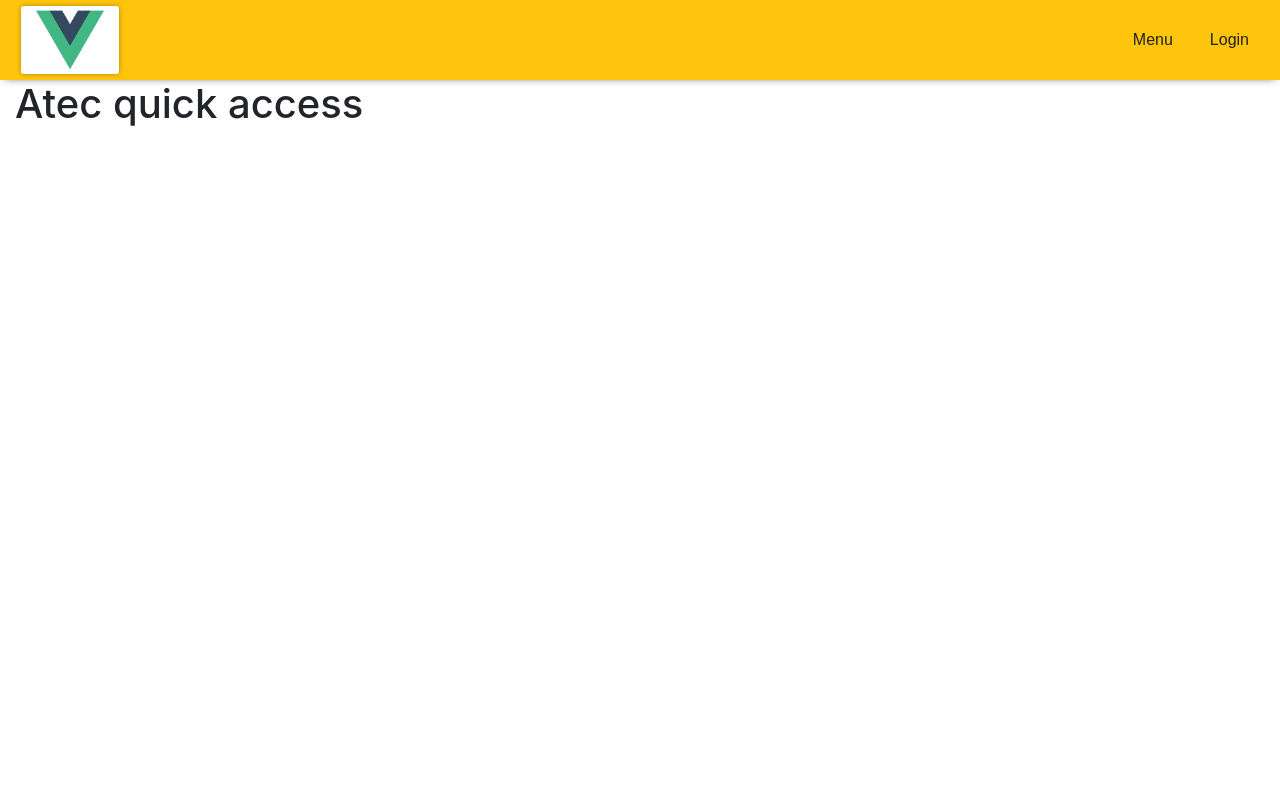
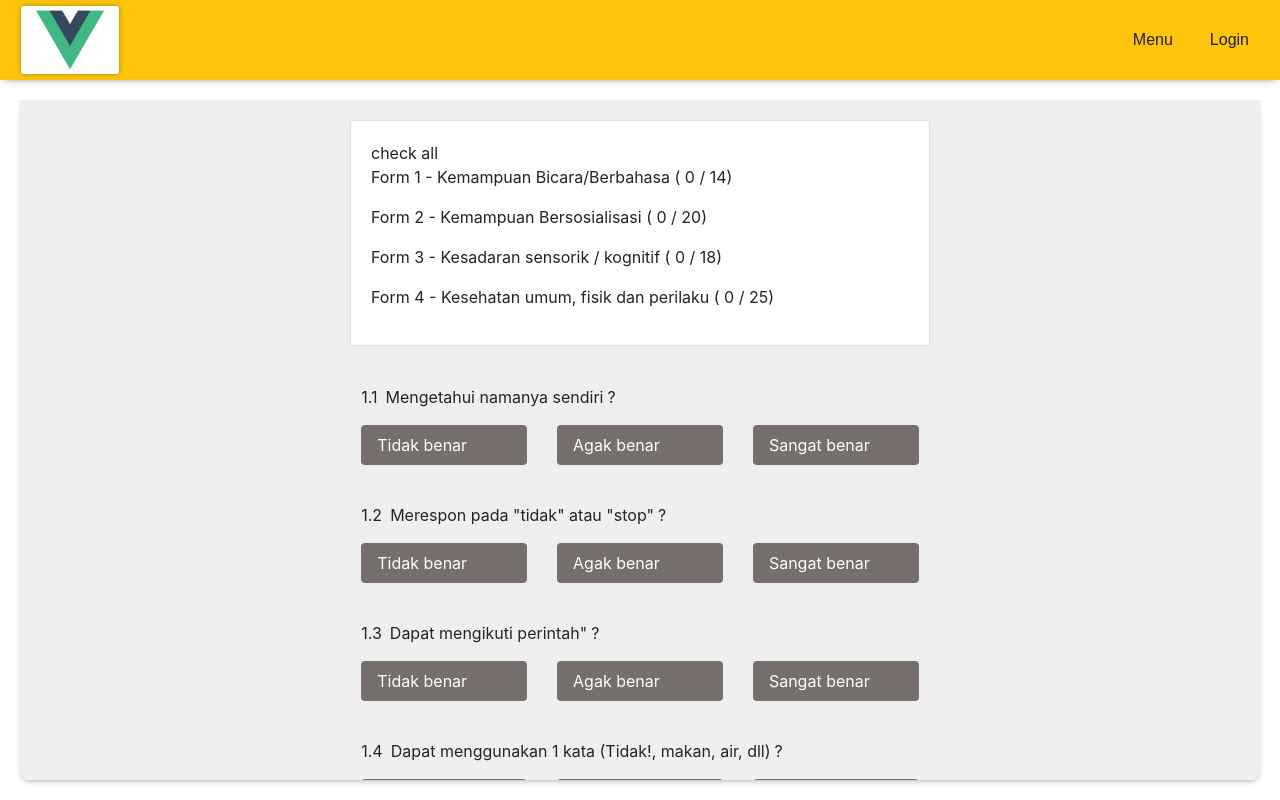
Before and after one commit to alansarluv/superkid-client, a Vue app: page /atec-quick in a window 1280 px wide. Built offline with nearby package versions, Linux system fonts and the light colour scheme.

Commit message:
Set free atec question

```diff
--- a/src/components/menu/AtecQuick.vue
+++ b/src/components/menu/AtecQuick.vue
@@ -1,5 +1,302 @@
 <template>
-  <div class="container-fluid">
-    <h1>Atec quick access</h1>
+  <div class="container-fluid container-content">
+    <div class="right-content">
+      <form @submit.prevent="onSubmitAtec">
+        <div class="row justify-content-center sticky-100 mb-3">
+          <div class="col-lg-6 col-md-8 col-sm-12">
+            <div class="card">
+              <div class="card-body">
+                <a @click="selectAllFirst()">check all</a>
+                <p
+                  class="header-question"
+                  :class="{
+                    active: (formActive === 1)
+                  }"
+                  @click="formActive = 1"
+                >
+                  <!-- class active only if formActive = 1 -->
+                  Form 1 - Kemampuan Bicara/Berbahasa ( {{atec.bicaraTotalLength}} / 14)
+                  <i v-if="atec.bicaraTotalLength === 14" class="fas fa-check"></i>
+                </p>
+                <p
+                  class="header-question"
+                  :class="{
+                    active: (formActive === 2),
+                    disabled: (atec.bicaraTotalLength < 14)
+                  }"
+                  @click="formActive = 2"
+                >
+                  Form 2 - Kemampuan Bersosialisasi ( {{atec.sosialTotalLength}} / 20)
+                  <i v-if="atec.sosialTotalLength === 20" class="fas fa-check"></i>
+                </p>
+                <p
+                  class="header-question"
+                  :class="{
+                    active: (formActive === 3),
+                    disabled: (atec.sosialTotalLength < 20)
+                  }"
+                  @click="formActive = 3"
+                >
+                  Form 3 - Kesadaran sensorik / kognitif ( {{atec.sensorikTotalLength}} / 18)
+                  <i v-if="atec.sensorikTotalLength === 18" class="fas fa-check"></i>
+                </p>
+                <p
+                  class="header-question"
+                  :class="{
+                    active: (formActive === 4),
+                    disabled: (atec.sensorikTotalLength < 18 )
+                  }"
+                  @click="formActive = 4"
+                >
+                  Form 4 - Kesehatan umum, fisik dan perilaku ( {{atec.umumTotalLength}} / 25)
+                  <i v-if="atec.umumTotalLength === 25" class="fas fa-check"></i>
+                </p>
+                <button
+                  v-show="submitBtn"
+                  type="submit"
+                  class="form-control btn btn-info"
+                  :class="{'disabled': loadingSubmit}"
+                >
+                  <template v-if="loadingSubmit">
+                    <span class="spinner-border spinner-border-sm" role="status" aria-hidden="true"></span> Loading ...
+                  </template>
+                  <span v-if="!loadingSubmit">  S  U  B  M  I  T</span>
+                </button>
+              </div>
+            </div>
+          </div>
+        </div>
+        <div class="row justify-content-center sticky-100">
+          <div class="col-lg-8 col-md-8 col-sm-12">
+            <div class="scrollable-box">
+              <div class="single-question question-form-1 mt-2">
+                <question-list
+                  v-for="(question, idx) in formQuestion"
+                  :key="idx"
+                  :question='question'
+                  :formActive='formActive'
+                  @selectedRadio='valSelectedRadio'>
+                </question-list>
+              </div>
+            </div>
+          </div>
+        </div>
+      </form>
+    </div>
   </div>
 </template>
+<script>
+  import Question from '../atec/Question';
+  import { spinnerMixin } from '../../mixins/general';
+
+  export default {
+    data() {
+      return {
+        formQuestion: this.$store.getters.getQuestion || [],
+        formActive: 1,
+        submitBtn: false,
+        loadingSubmit: false,
+        atec: {
+          selectedKid: '',
+          month: '',
+          year: '',
+          bicaraTotal: [],
+          sosialTotal: [],
+          sensorikTotal: [],
+          umumTotal: [],
+          bicaraTotalLength: 0,
+          sosialTotalLength: 0,
+          sensorikTotalLength: 0,
+          umumTotalLength: 0,
+          bicara1 : '',
+          bicara2 : '',
+          bicara3 : '',
+          bicara4 : '',
+          bicara5 : '',
+          bicara6 : '',
+          bicara7 : '',
+          bicara8 : '',
+          bicara9 : '',
+          bicara10 : '',
+          bicara11 : '',
+          bicara12 : '',
+          bicara13 : '',
+          bicara14 : '',
+          sosial1 : '',
+          sosial2 : '',
+          sosial3 : '',
+          sosial4 : '',
+          sosial5 : '',
+          sosial6 : '',
+          sosial7 : '',
+          sosial8 : '',
+          sosial9 : '',
+          sosial10 : '',
+          sosial11 : '',
+          sosial12 : '',
+          sosial13 : '',
+          sosial14 : '',
+          sosial15 : '',
+          sosial16 : '',
+          sosial17 : '',
+          sosial18 : '',
+          sosial19 : '',
+          sosial20 : '',
+          sensorik1 : '',
+          sensorik2 : '',
+          sensorik3 : '',
+          sensorik4 : '',
+          sensorik5 : '',
+          sensorik6 : '',
+          sensorik7 : '',
+          sensorik8 : '',
+          sensorik9 : '',
+          sensorik10 : '',
+          sensorik11 : '',
+          sensorik12 : '',
+          sensorik13 : '',
+          sensorik14 : '',
+          sensorik15 : '',
+          sensorik16 : '',
+          sensorik17 : '',
+          sensorik18 : '',
+          umum1 : '',
+          umum2 : '',
+          umum3 : '',
+          umum4 : '',
+          umum5 : '',
+          umum6 : '',
+          umum7 : '',
+          umum8 : '',
+          umum9 : '',
+          umum10 : '',
+          umum11 : '',
+          umum12 : '',
+          umum13 : '',
+          umum14 : '',
+          umum15 : '',
+          umum16 : '',
+          umum17 : '',
+          umum18 : '',
+          umum19 : '',
+          umum20 : '',
+          umum21 : '',
+          umum22 : '',
+          umum23 : '',
+          umum24 : '',
+          umum25 : ''
+        },
+      }
+    },
+    mixins: [spinnerMixin],
+    computed: {
+      activeQuestion: function() {
+        const res = this.formQuestion.filter(el => el.formList === this.formActive);
+        return res;
+      },
+    },
+    components: {
+      questionList: Question,
+    },
+    methods: {
+      selectAllFirst() {
+        const allQuestion = document.querySelectorAll(".scrollable-box .single-question .wrapper-question");
+        for (let el of allQuestion) {
+            el.querySelector("input[type='radio']").click();
+        }
+      },
+      valSelectedRadio(val, name) {
+        this.atec[name] = val;
+        name = name.match(/(\d+|[^\d]+)/g);
+        const type = name[0];
+        const pos = name[1];
+        if (type === 'bicara') {
+          this.atec.bicaraTotal[pos-1] = val;
+          this.atec.bicaraTotalLength = this.atec.bicaraTotal.reduce((acc,cv)=>(cv)?acc+1:acc,0);
+          if (this.atec.bicaraTotalLength === 14) {
+            this.formActive = 2;
+            this.scrollTo(0, 250);
+            this.atec.totalBicara = this.atec.bicaraTotal.map(x => {
+              if (x === 'ab'){
+                x = 1;
+              } else if (x === 'tb'){
+                x = 2;
+              } else {
+                x = 0;
+              }
+              return x;
+            })
+            this.atec.totalBicara = this.totalValArray(this.atec.totalBicara);
+          }
+        } else if (type === 'sosial') {
+          this.atec.sosialTotal[pos-1] = val;
+          this.atec.sosialTotalLength = this.atec.sosialTotal.reduce((acc,cv)=>(cv)?acc+1:acc,0);
+          if (this.atec.sosialTotalLength === 20) {
+            this.formActive = 3;
+            this.scrollTo(0, 250);
+            this.atec.totalSosial = this.atec.sosialTotal.map(x => {
+              if (x === 'ac'){
+                x = 1;
+              } else if (x === 'sc'){
+                x = 2;
+              } else {
+                x = 0;
+              }
+              return x;
+            })
+            this.atec.totalSosial = this.totalValArray(this.atec.totalSosial);
+          }
+        } else if (type === 'sensorik') {
+          this.atec.sensorikTotal[pos-1] = val;
+          this.atec.sensorikTotalLength = this.atec.sensorikTotal.reduce((acc,cv)=>(cv)?acc+1:acc,0);
+          if (this.atec.sensorikTotalLength === 18) {
+            this.formActive = 4;
+            this.scrollTo(0, 250);
+            this.atec.totalSensorik = this.atec.sensorikTotal.map(x => {
+              if (x === 'ac'){
+                x = 1;
+              } else if (x === 'tc'){
+                x = 2;
+              } else {
+                x = 0;
+              }
+              return x;
+            })
+            this.atec.totalSensorik = this.totalValArray(this.atec.totalSensorik);
+          }
+        } else if (type === 'umum') {
+          this.atec.umumTotal[pos-1] = val;
+          this.atec.umumTotalLength = this.atec.umumTotal.reduce((acc,cv)=>(cv)?acc+1:acc,0);
+          if (this.atec.umumTotalLength === 25) {
+            this.formActive = 0;
+            this.submitBtn = true;
+            this.scrollTo(0, 250);
+            this.atec.totalUmum = this.atec.umumTotal.map(x => {
+              if (x === 'sb'){
+                x = 1;
+              } else if (x === 'cb'){
+                x = 2;
+              } else if (x === 'vb'){
+                x = 3;
+              } else {
+                x = 0;
+              }
+              return x;
+            })
+            this.atec.totalUmum = this.totalValArray(this.atec.totalUmum);
+          }
+        }
+      },
+      scrollTo(x, y) {
+        window.scrollTo(x, y);
+      },
+      totalValArray(arr){
+        return arr.reduce((a, b) => a + b, 0);
+      },
+      onSubmitAtec () {
+        this.loadingSubmit = true;
+        console.log("meh");   // eslint-disable-line no-console
+      }
+    }
+  }
+</script>
```
